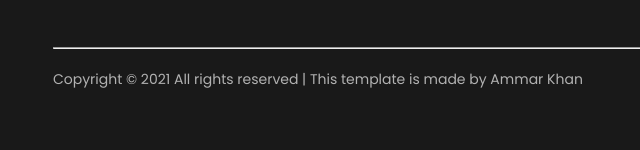
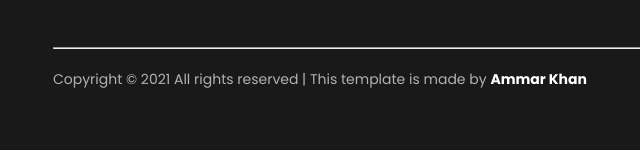
Before and after one commit to kammar20/Shop_Max, a plain HTML site: page index.html in a window 1280 px wide. Shown: the part 5252-5402 px from the top of the page, 11-651 px from the left. Drawn offline with Linux system fonts and the light colour scheme.

Commit message:
modified

```diff
--- a/css/style.css
+++ b/css/style.css
@@ -639,6 +639,10 @@ h5 {
  display: flex;
  justify-content: space-between;
  align-items: flex-start;
+}
+.copy-right p a {
+ color: var(--whiteColor);
+ font-weight: 700;
 }
 
 .payment-card {
--- a/index.html
+++ b/index.html
@@ -468,7 +468,9 @@
 
             <hr class="foot-hr">
             <div class="copy-right">
-                <p class="p-foot">Copyright &copy; 2021 All rights reserved | This template is made by Ammar Khan</p>
+                <p class="p-foot">Copyright &copy; 2021 All rights reserved | This template is made by <a
+                        href="https://ammarkhan.netlify.app" target="_blank">Ammar
+                        Khan</a> </p>
                 <div class="payment-card">
                     <i class="fab fa-cc-mastercard pay-icon"></i>
                     <i class="fab fa-cc-visa pay-icon"></i>
```
Also changed, not shown: product-Zoom.html (+3 -1 lines), products.html (+3 -1 lines).
